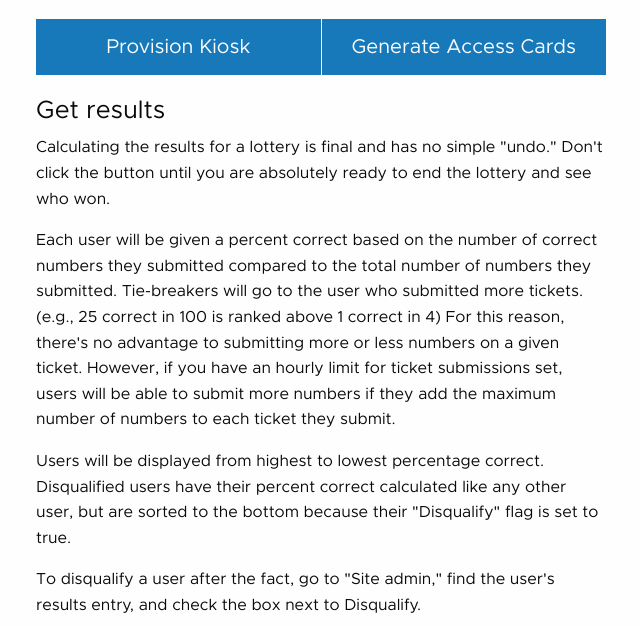
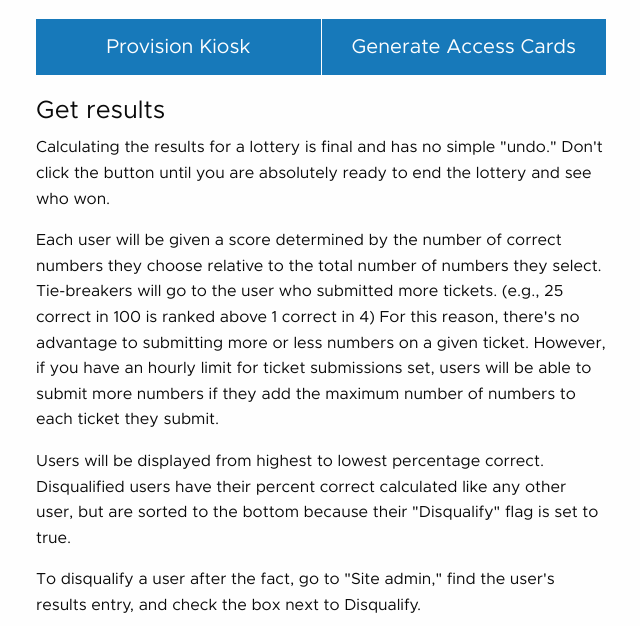
Before and after one commit to evan10s/lottery-v2, a Django app: template lottery/templates/lottery/manageLottery.html in a window 1280 px wide. Shown: the part 766-1392 px from the top of the page, without its empty margins (19-659 px from the left). Run offline with Django 3.2, Linux system fonts and the light colour scheme; the template is opened without the code that fills it, so the values that code supplies are empty; some libraries are stand-ins or nearby versions.

Commit message:
Clarify "Get results" section

```diff
--- a/lottery/templates/lottery/manageLottery.html
+++ b/lottery/templates/lottery/manageLottery.html
@@ -64,7 +64,7 @@
           <h4>Get results</h4>
           <p>Calculating the results for a lottery is final and has no simple "undo."  Don't click the button until you are absolutely ready to end the lottery
              and see who won.</p>
-          <p>Each user will be given a percent correct based on the number of correct numbers they submitted compared to the total number of numbers they submitted.
+          <p>Each user will be given a score determined by the number of correct numbers they choose relative to the total number of numbers they select.
             Tie-breakers will go to the user who submitted more tickets.  (e.g., 25 correct in 100 is ranked above 1 correct in 4)  For this reason, there's no advantage to submitting more or less numbers on a given ticket.  However, if you have an hourly limit for ticket
           submissions set, users will be able to submit more numbers if they add the maximum number of numbers to each ticket they submit.</p>
           <p>Users will be displayed from highest to lowest percentage correct.  Disqualified users have their percent correct calculated like any other user,
```
